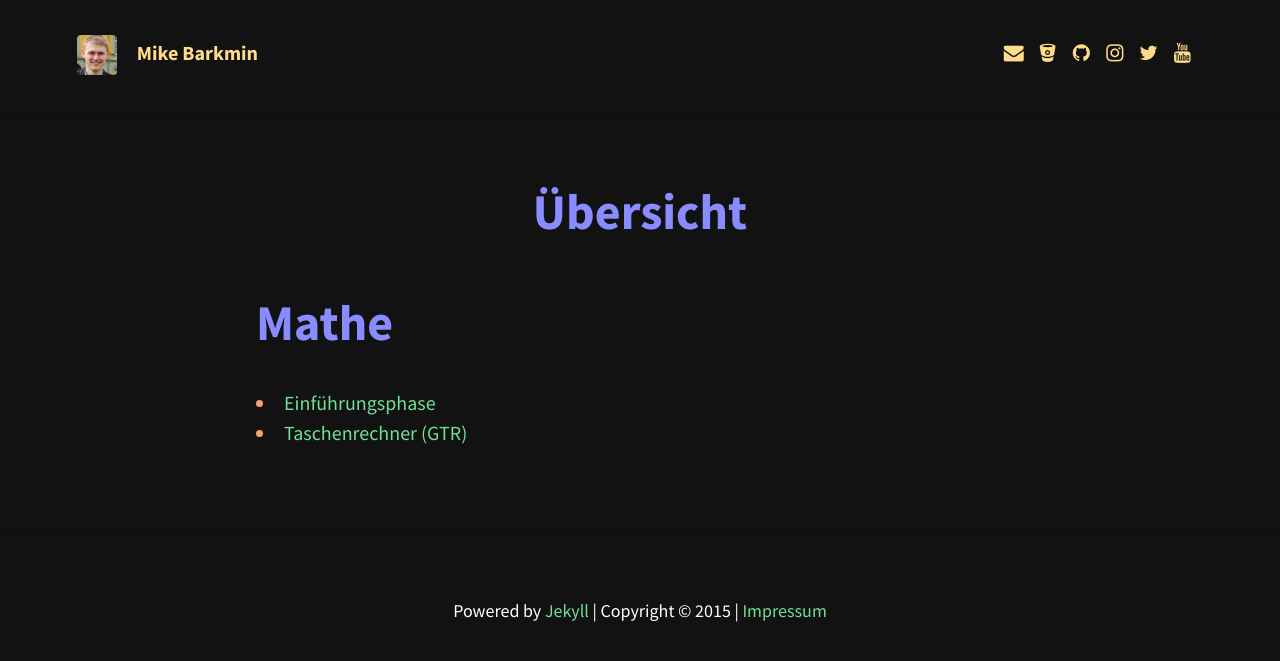
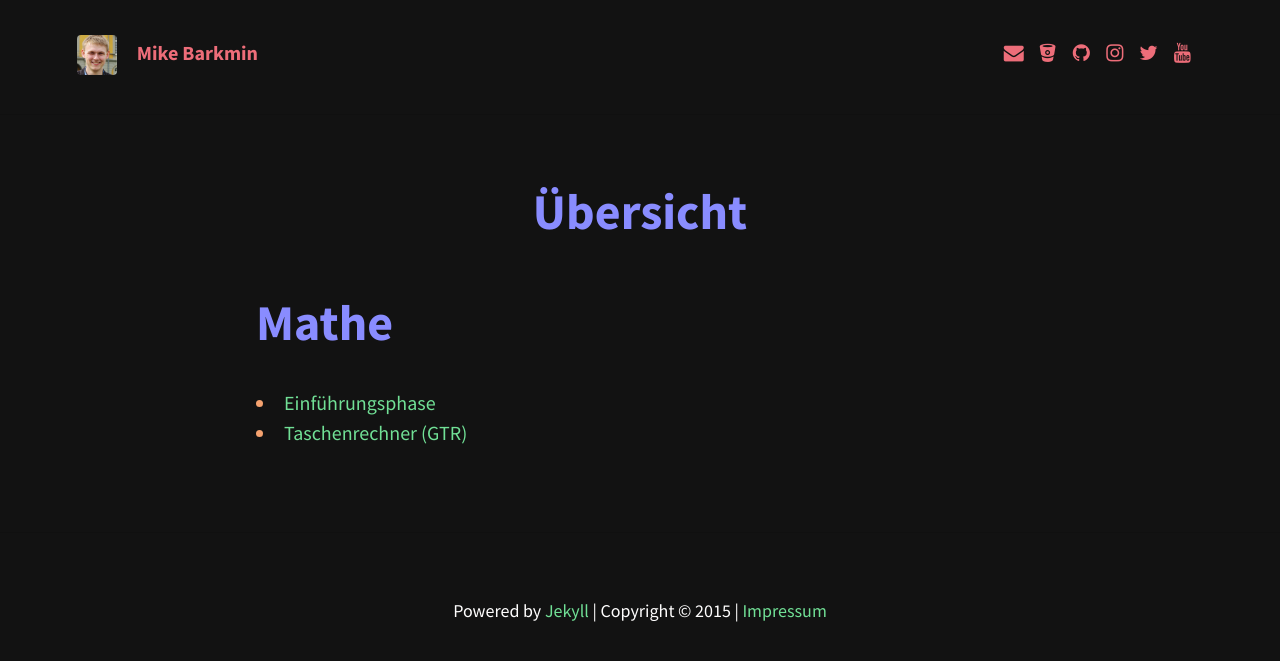
Before and after one commit to FlorianLudwig/blog-barkmin-eu, a Jekyll site: the page built from index.md, in a window 1280 px wide. Shown: the top 661 px of the page. Built offline with Jekyll 4.4.1, drawn with Linux system fonts in a browser that asks for light colours; nearby versions of some CDN libraries.

Commit message:
Type Theme

```diff
--- a/_sass/base/_variables.scss
+++ b/_sass/base/_variables.scss
@@ -19,7 +19,7 @@ $title-color: #898cff;
 $selection-color: #ed6d79; // visible when highlighting text
 
 // Header colours
-$header-link-color: #ffdc89;
+$header-link-color: #ed6d79;
 
 // Feature image for articles
 $feature-image-text-color: #fff;
```
